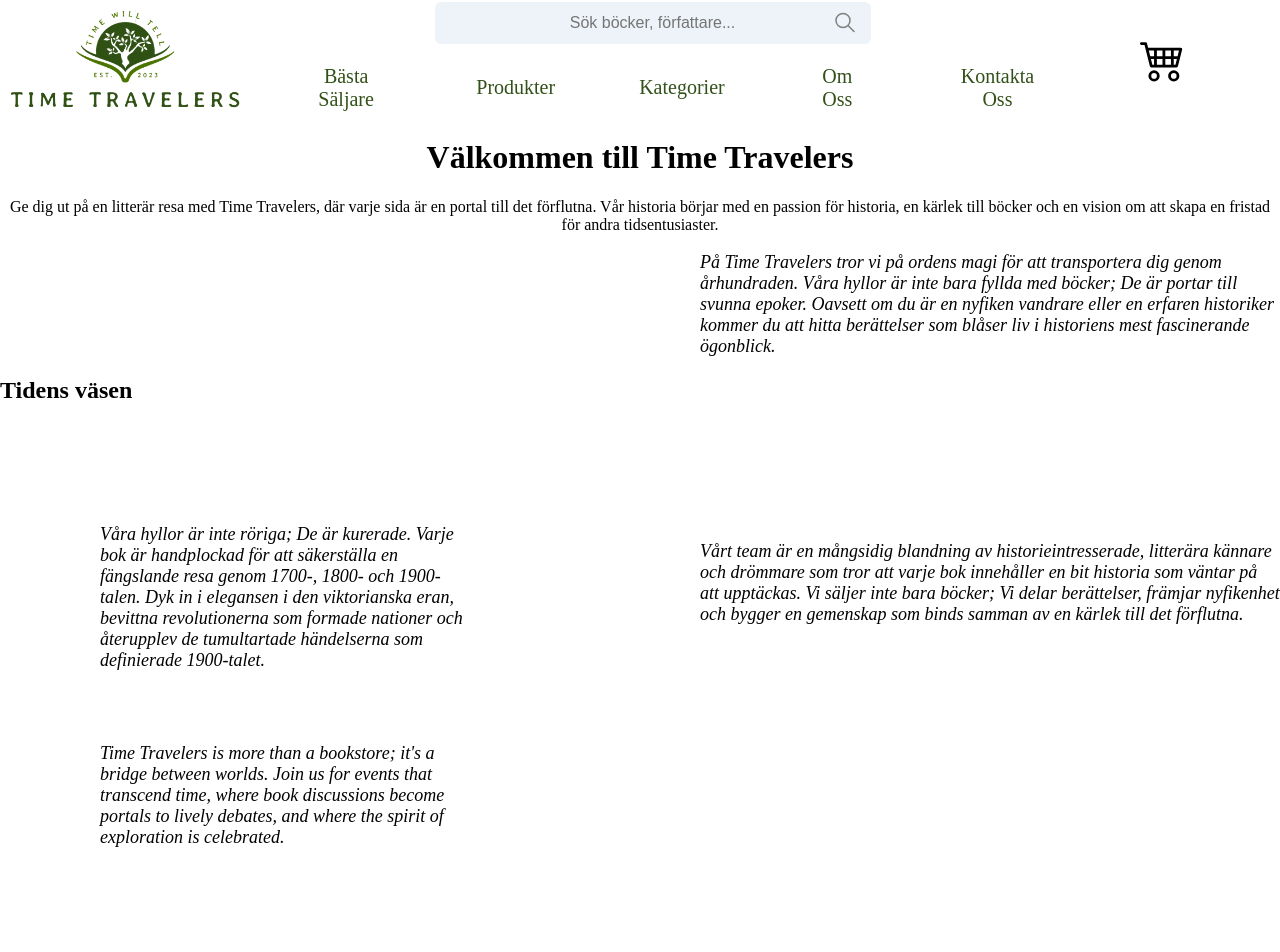
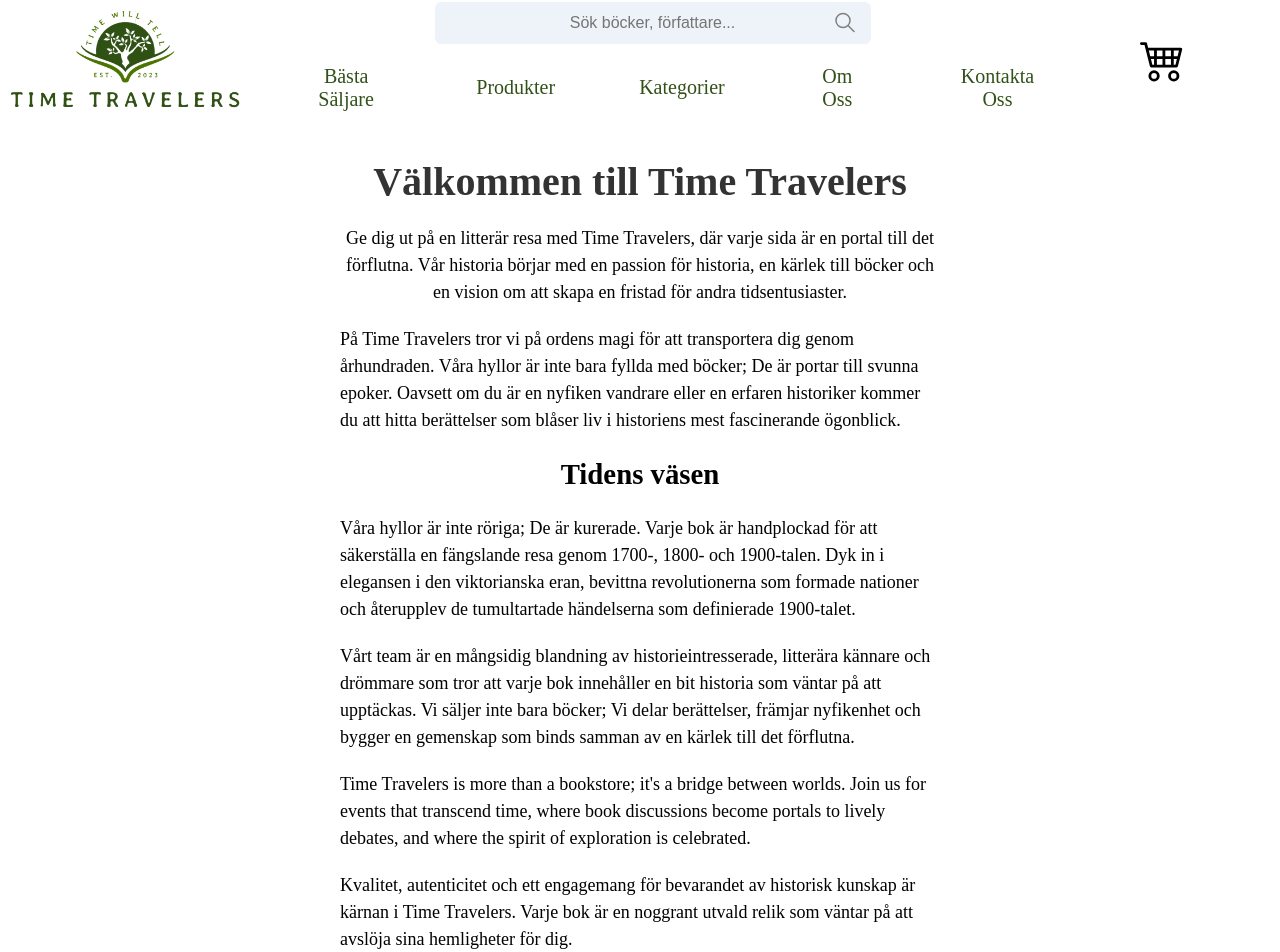
Before and after one commit to MauritzEmanuel/GroupProject_Frontend2, a React (Vite) app in the folder Frontend/: page /aboutUs in a window 1280 px wide. Shown: the top 952 px of the page. Built offline with nearby package versions, Linux system fonts and the light colour scheme.

Commit message:
aboutuscss2

```diff
--- a/Frontend/src/cssFiles/aboutus.css
+++ b/Frontend/src/cssFiles/aboutus.css
@@ -1,64 +1,69 @@
+/* Add these styles to your existing CSS file */
 
-
-.about-us-container h1 {
-    /* Styles for the h1 element inside the base container */
-    color: black;
+.about-us-container {
+    margin: 0 auto;
+    padding: 40px;
     text-align: center;
 }
 
-.about-us-container p {
-    /* Styles for the p element inside the base container */
-    font-size: 16px;
-    text-align: center;
-    color: black;
-
-
-
-}
-.about-us-container .paragraftvå {
-    /* Styles for the paragraph with the class 'paragraftvå' */
-    font-size: 18px;
-    font-style: italic;
-    color: black;
-    text-align: left;
-    margin-left: 700px;
-
-}
-.about-us-container .paragraftre{
-    font-size: 18px;
-    font-style: italic;
-    color: black;
-    text-align: left;
-    margin-right: 700px;
-    padding: 100px;
-
-
-}
-.about-us-container .paragraffyra{
-    font-size: 18px;
-    font-style: italic;
-    color: black;
-    text-align: left;
-    margin-left: 700px;
-    margin-top: -248px;
-
-
-}
-.about-us-container .paragraffem{
-    font-size: 18px;
-    font-style: italic;
-    color: black;
-    text-align: left;
-    margin-right: 700px;
-    padding: 100px;
-
+.about-us-container h1 {
+    margin: 0;
+    font-size: 2.5em;
+    color: #333;
 }
 
-.about-us-container .paragrafsex{
-color:black;
-font-size: 18px;
-text-align:center;
-margin-left: 400px;
-margin-right: 400px;
+.about-us-container p {
+    display: block;
+    margin: 20px auto;
+    max-width: 600px;
+    font-size: 18px;
+    line-height: 1.5;
+    text-align: center;
+}
 
+.about-us-container .horizontal-section {
+    display: flex;
+    justify-content: space-around; /* Adjust as needed */
+    flex-wrap: wrap;
 }
+
+.about-us-container .horizontal-content {
+    max-width: 300px;
+    text-align: left;
+    margin: 10px; /* Adjust the margin as needed */
+}
+
+.about-us-container h2,
+.about-us-container h3,
+.about-us-container h4 {
+    font-size: 1.8em;
+}
+
+.about-us-container .paragraftvå,
+.about-us-container .paragrafsex {
+    display: block;
+    margin: 20px auto; /* Add some margin for spacing */
+    max-width: 600px;
+    font-size: 18px;
+    line-height: 1.5;
+    text-align: left; /* Align paragraphs to the left */
+}
+
+.about-us-container .paragraftre,
+.about-us-container .paragraffyra {
+    display: block;
+    margin: 20px auto; /* Move paragraphs 3 and 4 down */
+    max-width: 600px;
+    font-size: 18px;
+    line-height: 1.5;
+    text-align: left; /* Align paragraphs to the left */
+}
+
+.about-us-container .paragraffem {
+    display: block;
+    margin: 20px auto; /* Add some margin for spacing */
+    max-width: 600px;
+    font-size: 18px;
+    line-height: 1.5;
+    text-align: left; /* Align paragraph 5 to the left */
+}
```
